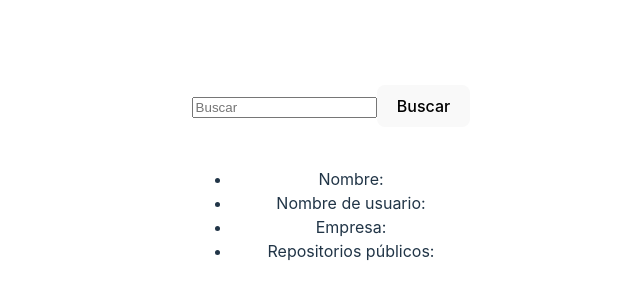
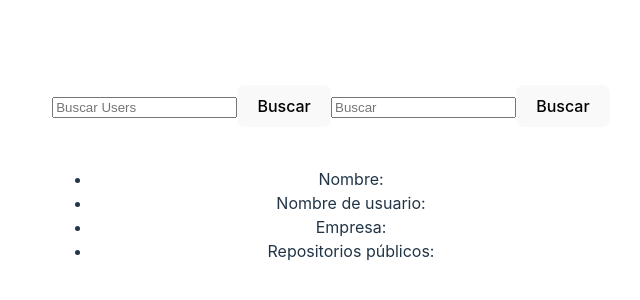
Before and after one commit to Crisangelly/Unidad4-JavaScript, a React (Vite) app: page / in a window 1280 px wide. Shown: the part 218-518 px from the top of the page, without its empty margins (309-949 px from the left). Built offline with nearby package versions, Linux system fonts and the light colour scheme.

Commit message:
Buscar usuarios

```diff
--- a/src/App.jsx
+++ b/src/App.jsx
@@ -6,24 +6,49 @@ import API_GITHUB from './conexion_api.js'
 import Coincidencia from './components/coincidencia.jsx';
 
 function App() {
+  const [buscar0, setBuscar0] = useState("");
   const [buscar, setBuscar] = useState("");
   const [usuario, setUsuario] = useState([])
 
+  //Buscar usuarios
+  const fETCH_USERS = async () => {
+    const RESPONSE = await API_GITHUB.get('/search/users', {
+      params: {
+        per_page: 3, //limitar resultados a tres
+        page: 1,
+        q: buscar0
+      }
+    });
+    console.debug(RESPONSE.data);
+    //console.debug(RESPONSE.data.items)
+    let usuarioV = '';
+    for (const user of RESPONSE.data.items) {
+      console.log(user.login) //mostrar usuarios
+      usuarioV = user.login
+    }
+    const RESPONSE2 = await API_GITHUB.get(`/users/${usuarioV}`);//Mostrar el último usuario (ARREGLAR para mostrar los tres)
+    return setUsuario(RESPONSE2.data);
+  }
+
+
+  //Consultar datos de usuario
   const fETCH_DATA = async () => {
-    const RESPONSE = await API_GITHUB.get(`/users/${buscar}`) ; //Para ver otro usuario se cambia la url
+    const RESPONSE = await API_GITHUB.get(`/users/${buscar}`); //Para ver otro usuario se cambia la url
     return setUsuario(RESPONSE.data);
   }
 
   return (
     <>
+      <input type="text" placeholder="Buscar Users" onChange={(e) => setBuscar0(e.target.value)}></input>
+      <button onClick={fETCH_USERS}>Buscar</button>
       <input type="text" placeholder="Buscar" onChange={(e) => setBuscar(e.target.value)}></input>
       <button onClick={fETCH_DATA}>Buscar</button>
       <Coincidencia
-        avatar_url= {usuario.avatar_url}
-        name= {usuario.name}
-        login= {usuario.login}
-        company= {usuario.company}
-        public_repos= {usuario.public_repos}
+        avatar_url={usuario.avatar_url}
+        name={usuario.name}
+        login={usuario.login}
+        company={usuario.company}
+        public_repos={usuario.public_repos}
       />
     </>
   )
```
